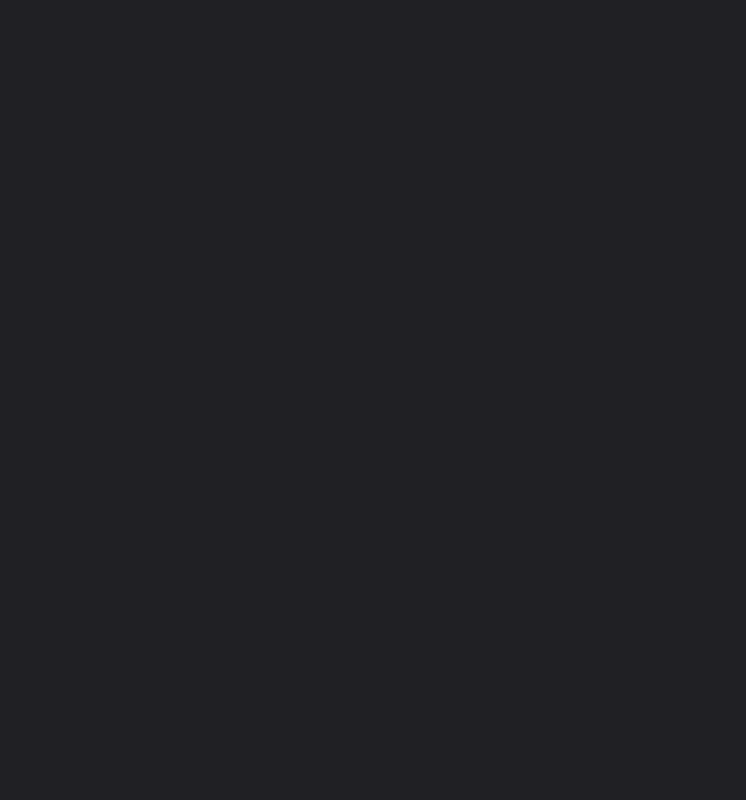
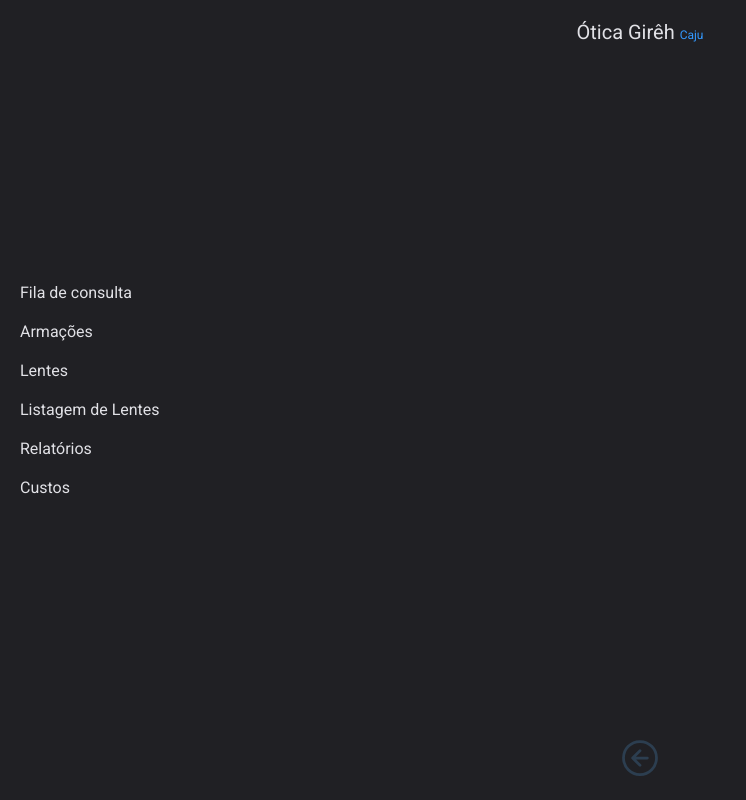
Before and after one commit to FellipeLorram/gireh2.0, a React (Vite) app: page / in a window 1280 px wide. Shown: the whole page, without its empty margins (0-746 px from the left). Built offline with nearby package versions, Linux system fonts and the light colour scheme.

Commit message:
Feat: Creating Menu Component

```diff
--- a/src/App.tsx
+++ b/src/App.tsx
@@ -1,10 +1,11 @@
-import { Input } from "./Components/Input/Input";
+import { Menu } from "./Components/Menu/Menu";
 import { GlobalStyles } from "./Styles/GlobalStyles";
 
 function App() {
   return (
     <>
       <GlobalStyles />
+      <Menu />
     </>
   );
 }
--- /dev/null
+++ b/src/Assets/Svgs/Icons/ArrowLeftCircle.tsx
@@ -0,0 +1,22 @@
+import { SVGAttributes } from "react";
+
+export function ArrowLeftCircle(props: SVGAttributes<SVGSVGElement>) {
+  return (
+    <svg
+      width={44}
+      height={44}
+      viewBox="0 0 44 44"
+      fill="none"
+      xmlns="http://www.w3.org/2000/svg"
+      {...props}
+    >
+      <path
+        d="M22 38.5c9.113 0 16.5-7.387 16.5-16.5S31.113 5.5 22 5.5 5.5 12.887 5.5 22 12.887 38.5 22 38.5zM22 14.667L14.666 22M29.333 22H14.667M22 29.333L14.666 22"
+        stroke="#2C3E50"
+        strokeWidth={2.75}
+        strokeLinecap="round"
+        strokeLinejoin="round"
+      />
+    </svg>
+  );
+}
--- a/src/Components/Logo/Logo.tsx
+++ b/src/Components/Logo/Logo.tsx
@@ -20,7 +20,7 @@ export const Logo = {
     </svg>
   ),
   Text: () => (
-    <Text size="m">
+    <Text size="l">
       Ótica Girêh{" "}
       <span
         style={{ fontSize: "var(--font-size-s)", color: "var(--main-color)" }}
--- /dev/null
+++ b/src/Components/Menu/Menu.styled.tsx
@@ -0,0 +1,31 @@
+import styled from "styled-components";
+
+export const MenuWrapper = styled.div`
+  display: flex;
+  align-items: center;
+  justify-content: space-between;
+  flex-direction: column;
+  width: 100%;
+  height: 100vh;
+  .header {
+    padding: 20px;
+    text-align: center;
+  }
+
+  .body {
+    display: flex;
+    flex-direction: column;
+    justify-content: flex-start;
+    align-items: flex-start;
+    gap: 20px;
+    align-self: stretch;
+    padding: 20px;
+  }
+
+  .footer {
+    display: flex;
+    align-items: center;
+    justify-content: center;
+    padding: 20px;
+  }
+`;
--- /dev/null
+++ b/src/Components/Menu/Menu.tsx
@@ -0,0 +1,27 @@
+import { ArrowLeftCircle } from "../../Assets/Svgs/Icons/ArrowLeftCircle";
+import { Logo } from "../Logo/Logo";
+import { Text } from "../Text/Text";
+import { MenuWrapper } from "./Menu.styled";
+
+export const Menu = () => {
+  return (
+    <MenuWrapper>
+      <div className="header">
+        <Logo.Text />
+      </div>
+
+      <div className="body">
+        <Text size="m">Fila de consulta</Text>
+        <Text size="m">Armações</Text>
+        <Text size="m">Lentes</Text>
+        <Text size="m">Listagem de Lentes</Text>
+        <Text size="m">Relatórios</Text>
+        <Text size="m">Custos</Text>
+      </div>
+
+      <div className="footer">
+        <ArrowLeftCircle />
+      </div>
+    </MenuWrapper>
+  );
+};
--- a/src/Pages/Login/Login.tsx
+++ b/src/Pages/Login/Login.tsx
@@ -13,7 +13,7 @@ export const Login = () => {
   return (
     <LoginPageWrapper>
       <PageContainer>
-        <Logo />
+        <Logo.Svg />
         <Text className="text" type="auxiliar">
           Insira suas credenciais para fazer login no sistema
         </Text>
--- a/src/Styles/GlobalStyles.ts
+++ b/src/Styles/GlobalStyles.ts
@@ -29,15 +29,20 @@ export const GlobalStyles = createGlobalStyle`
     height: 100vh;
   }
 
+  #root {
+    display: flex;
+    flex-direction: column;
+    align-items: center;
+    justify-content: center;
+  }
+
   body {
     font-size: 62.5%;
     font-family: 'Roboto', sans-serif;
     background: var(--gray-600);
-    height: 100%;
+    height: 100vh;
 
     svg {
-      width: 24px;
-      height: 24px;
       stroke: var(--gray-400)
     }
   }
--- a/src/Widgets/PageWrapper/PageWrapper.tsx
+++ b/src/Widgets/PageWrapper/PageWrapper.tsx
@@ -11,6 +11,10 @@ export const PageWrapper = ({ children }: Props) => {
   return (
     <PageWrapperContainer>
       <Topbar />
+      <main>
+
+        {children}
+      </main>
       <Navbar />
     </PageWrapperContainer>
   );
```
Also changed, not shown: src/Widgets/PageWrapper/PageWrapper.styled.ts (+11 -2 lines), 1 other file (tests, documents, lock files or other folders).
